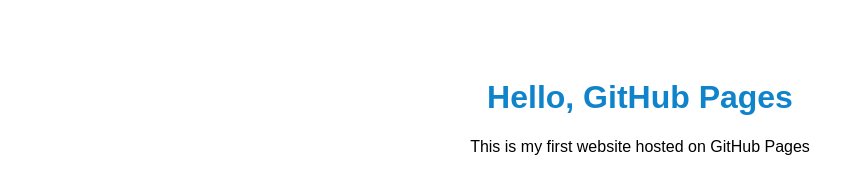
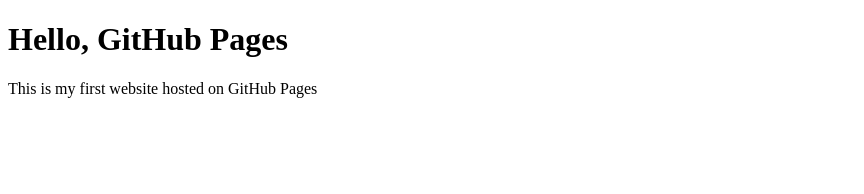
Before and after one commit to rumah-bit/percobaangit, a plain HTML site: page index.html in a window 1280 px wide. Shown: the whole page, without its empty margins (0-864 px from the left). Drawn offline with Linux system fonts and the light colour scheme.

Commit message:
coba git

```diff
--- a/index.html
+++ b/index.html
@@ -4,10 +4,6 @@
     <meta charset="UTF-8">
     <meta name="viewport" content="width=device-width, initial-scale=1.0">
     <title>Percobaan Git Nafisa</title>
-    <style>
-        body { font-family: Arial; text-align: center; padding: 50px; }
-        h1 { color: #1084cb; }
-    </style>
 </head>
 <body>
     <h1>Hello, GitHub Pages</h1>
```
